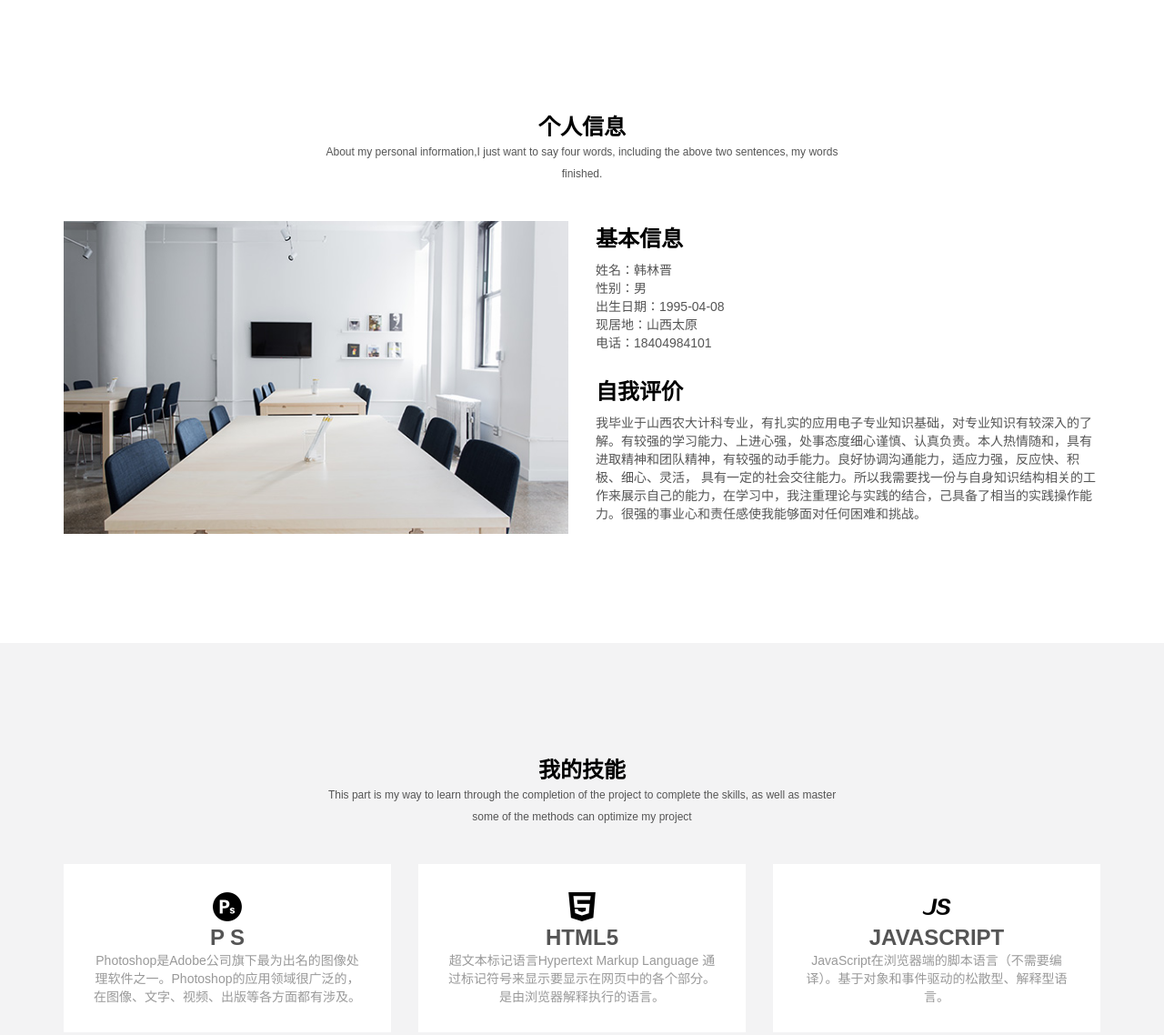
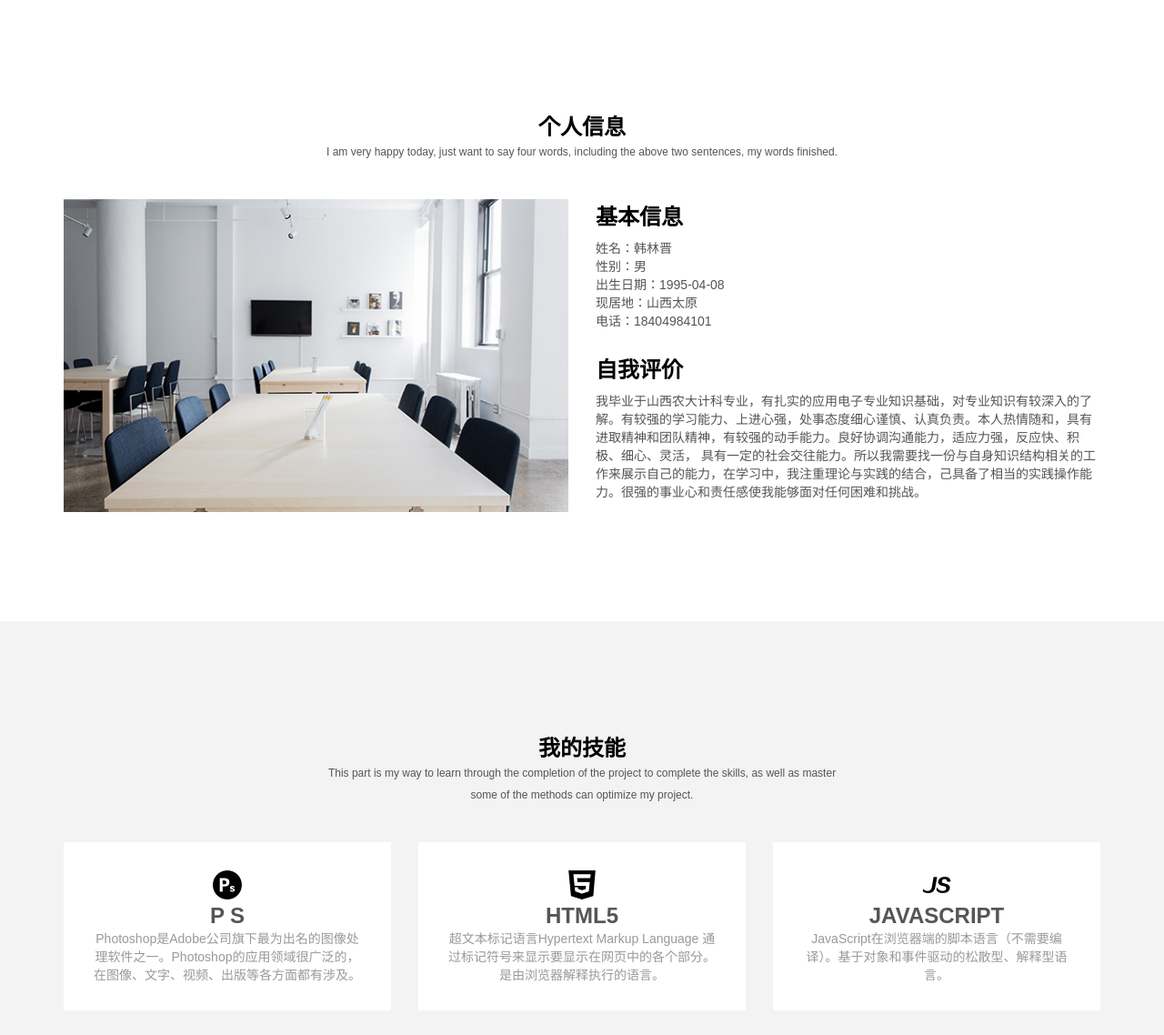
Before and after one commit to han1193569188/han1193569188.github.io, a plain HTML site: page index.html in a window 1280 px wide. Shown: the top 1138 px of the page at 91% size. Drawn offline with Linux system fonts and the light colour scheme.

Commit message:
Update index.html

```diff
--- a/index.html
+++ b/index.html
@@ -15,7 +15,7 @@
    	   <section class="container">
    	   	    <div class="row">
    	   	   	    <h1 class="about1">个人信息</h1>
-   	   	   	    <p class="about2">About my personal information,I just want to say four words, including the above two sentences, my words finished.</p>
+   	   	   	    <p class="about2">I am very happy today, just want to say four words, including the above two sentences, my words finished.</p>
    	   	    </div>
    	   	    <div class="row rom1">
    	   	    	<div class="col-lg-6 col-md-6 col-sm-12 col-xs-12 jieshao-img">
@@ -35,7 +35,7 @@
     <section class="container container2">
     	<div class="row">
     		<h1 class="about1">我的技能</h1>
-   	   	   	<p class="about2">This part is my way to learn through the completion of the project to complete the skills, as well as master some of the methods can optimize my project</p>
+   	   	   	<p class="about2">This part is my way to learn through the completion of the project to complete the skills, as well as master some of the methods can optimize my project.</p>
     	</div>
     	<ul class="rom rom2">
     		<li class="col-lg-4 col-md-4 col-sm-6 col-xs-12"><a href="">
```
